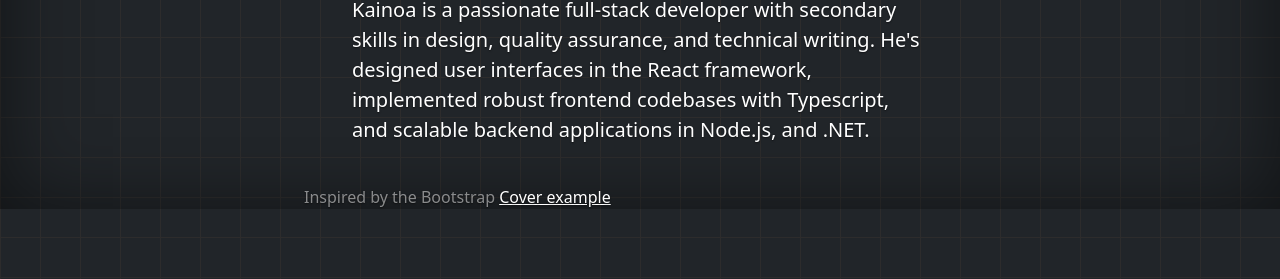
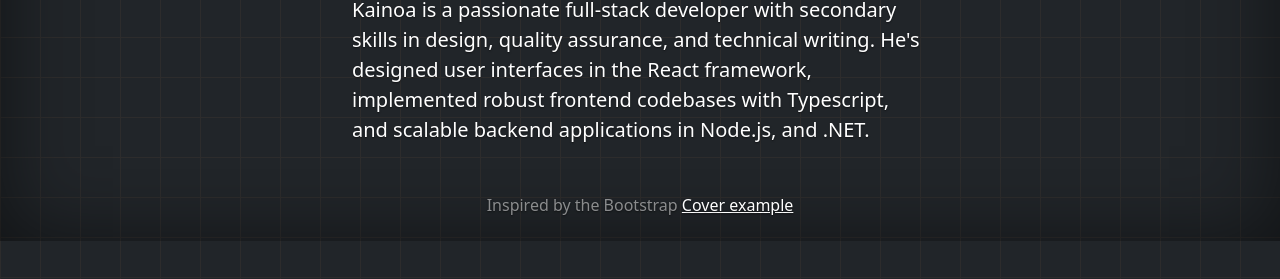
Before and after one commit to compSciKai/kainoa-site, a website: page index.html in a window 1280 px wide. Shown: the part 443-722 px from the top of the page. Drawn offline with nearby package versions, Linux system fonts and the light colour scheme; a web font is replaced by a local one.

Commit message:
clean-up footer

```diff
--- a/index.html
+++ b/index.html
@@ -30,7 +30,7 @@
         </main>
 
         <footer class="mt-auto text-white-50">
-            <p class="mb-0 mt-4">Inspired by the Bootstrap <a class="text-white" href="https://getbootstrap.com/docs/5.3/examples/cover/#">Cover example</a></p>
+            <p class="p-2 mt-4 text-center">Inspired by the Bootstrap <a class="text-white" href="https://getbootstrap.com/docs/5.3/examples/cover/#">Cover example</a></p>
         </footer>
     </div>
     <script src="https://cdn.jsdelivr.net/npm/bootstrap@5.3.3/dist/js/bootstrap.bundle.min.js"></script>
```
